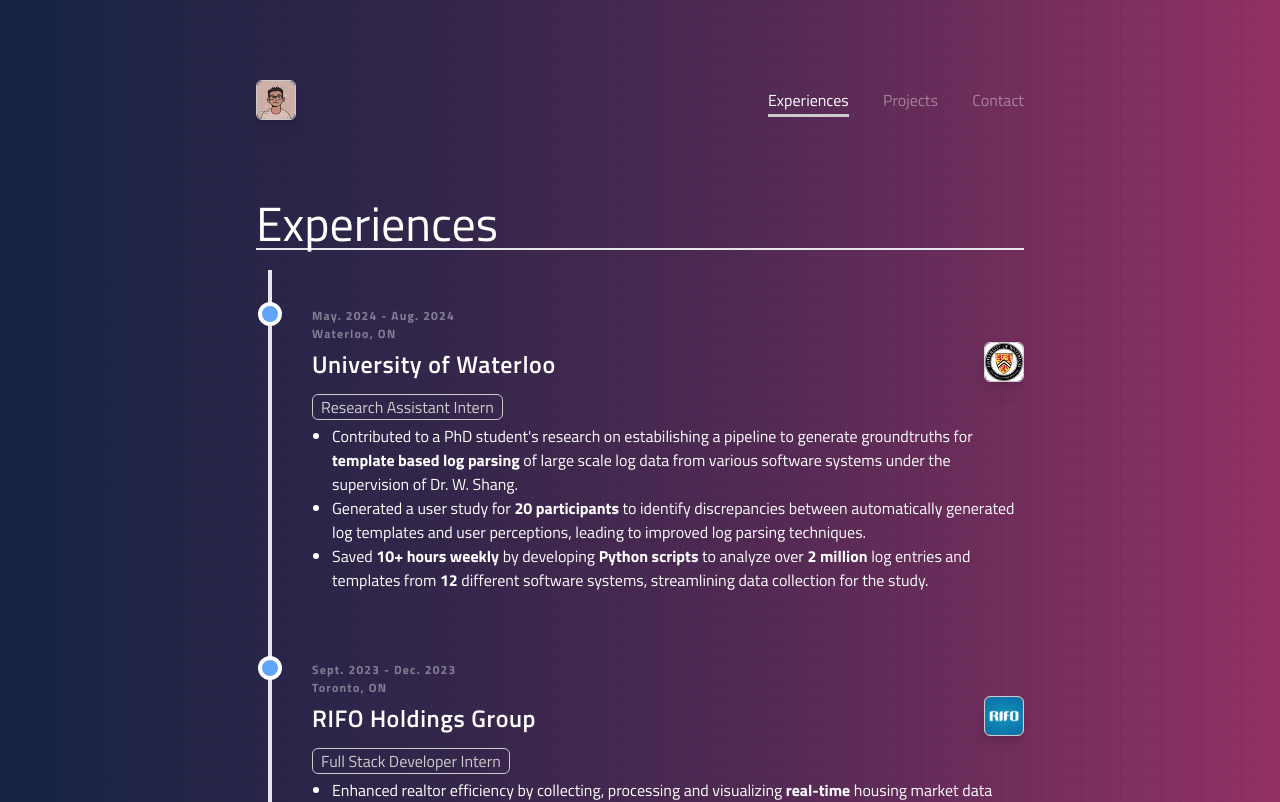
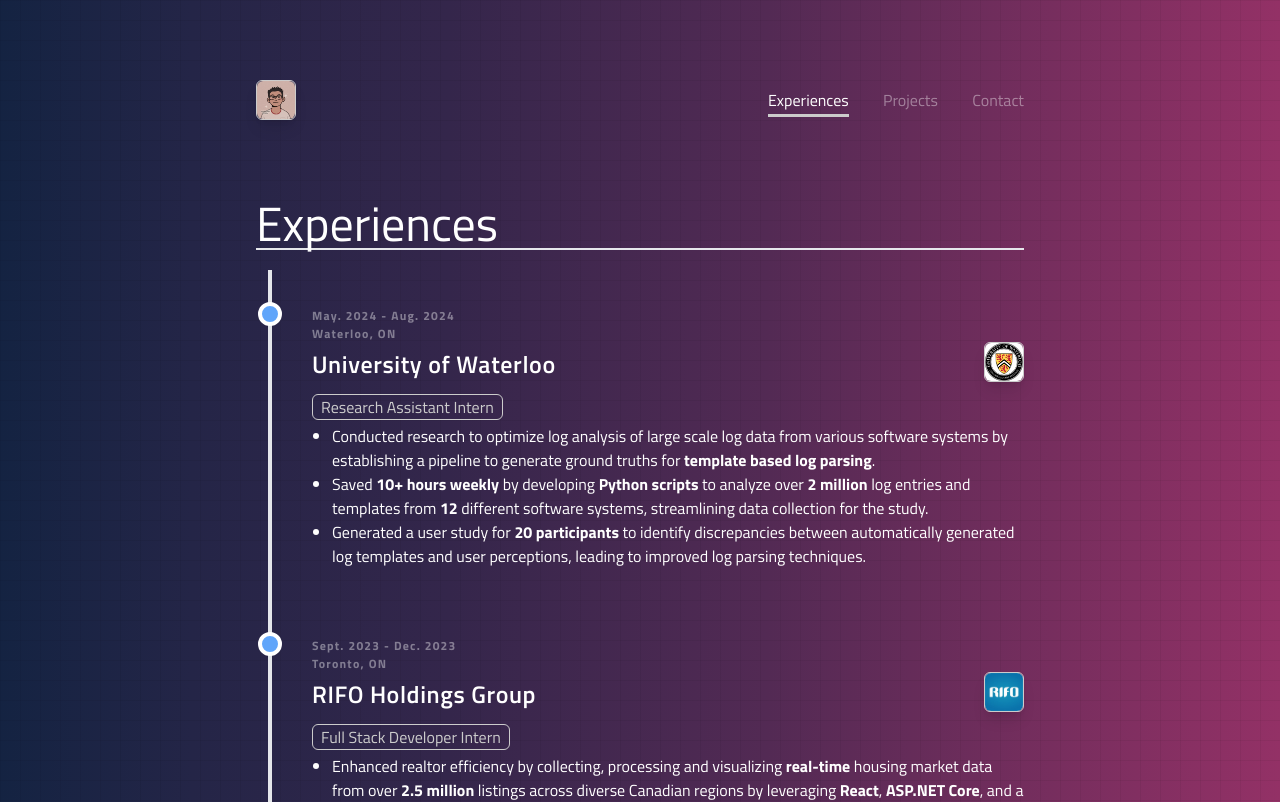
Before and after one commit to 04felixli/f3lixli.com, a Next.js app: page /experiences in a window 1280 px wide. Shown: the top 802 px of the page. Built offline with nearby package versions, Linux system fonts and the light colour scheme.

Commit message:
Update Experiences

```diff
--- a/app/experiences/USRA.tsx
+++ b/app/experiences/USRA.tsx
@@ -7,16 +7,16 @@ const Rogers = () => {
         <ExperienceCard experience={USRAExperience}>
             <ul className='list-disc list-outside ml-5'>
                 <li>
-                    Contributed to a PhD student&#39;s research on estabilishing a pipeline to generate groundtruths for <span className='font-bold'>template based log
-                        parsing</span> of large scale log data from various software systems under the supervision of Dr. W. Shang.
+                    Conducted research to optimize log analysis of large scale log data from various software systems by establishing a
+                    pipeline to generate ground truths for <span className='font-bold'>template based log parsing</span>.
+                </li>
+                <li>
+                    Saved <span className='font-bold'>10+ hours weekly</span> by developing <span className='font-bold'>Python scripts</span> to analyze over <span className='font-bold'>2 million</span> log entries and templates from <span className='font-bold'>12 </span>
+                    different software systems, streamlining data collection for the study.
                 </li>
                 <li>
                     Generated a user study for <span className='font-bold'>20 participants</span> to identify discrepancies between automatically generated log templates and
                     user perceptions, leading to improved log parsing techniques.
-                </li>
-                <li>
-                    Saved <span className='font-bold'>10+ hours weekly</span> by developing <span className='font-bold'>Python scripts</span> to analyze over <span className='font-bold'>2 million</span> log entries and templates from <span className='font-bold'>12 </span>
-                    different software systems, streamlining data collection for the study.
                 </li>
             </ul>
         </ExperienceCard>
```
